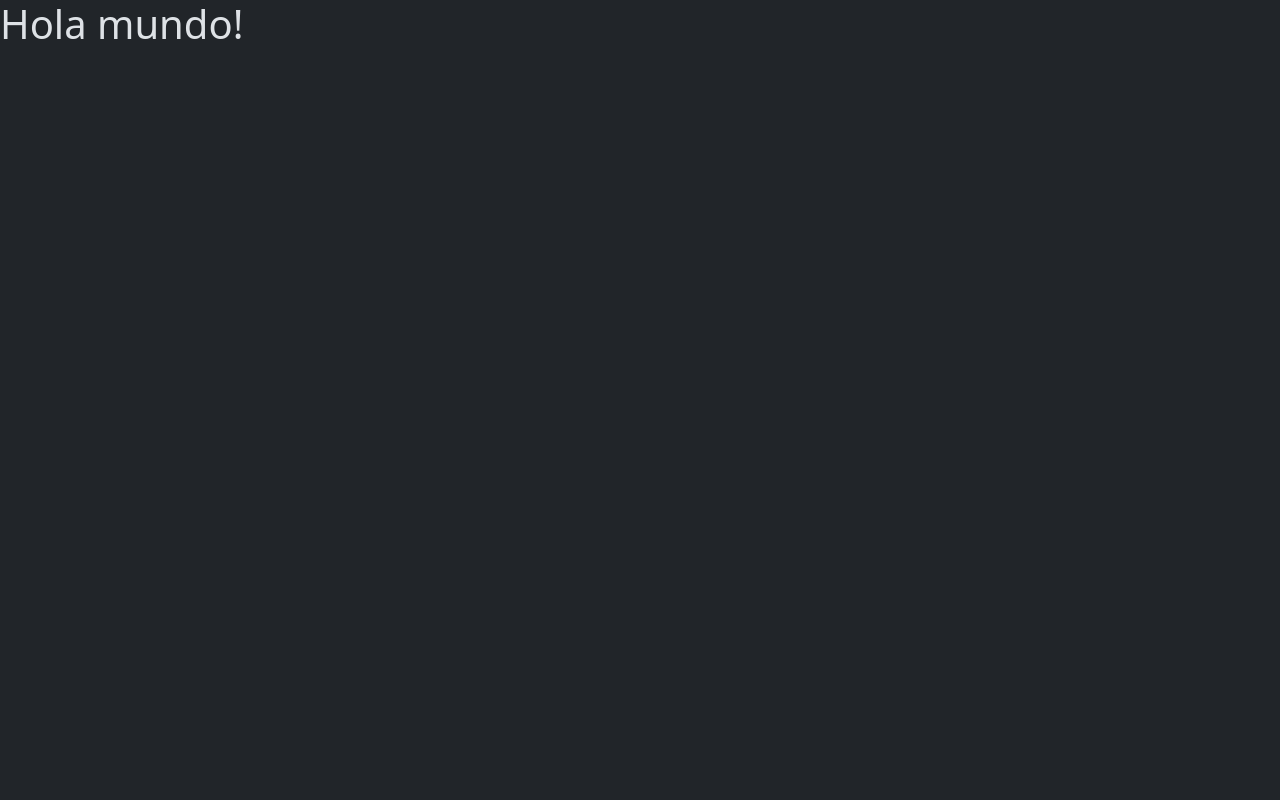
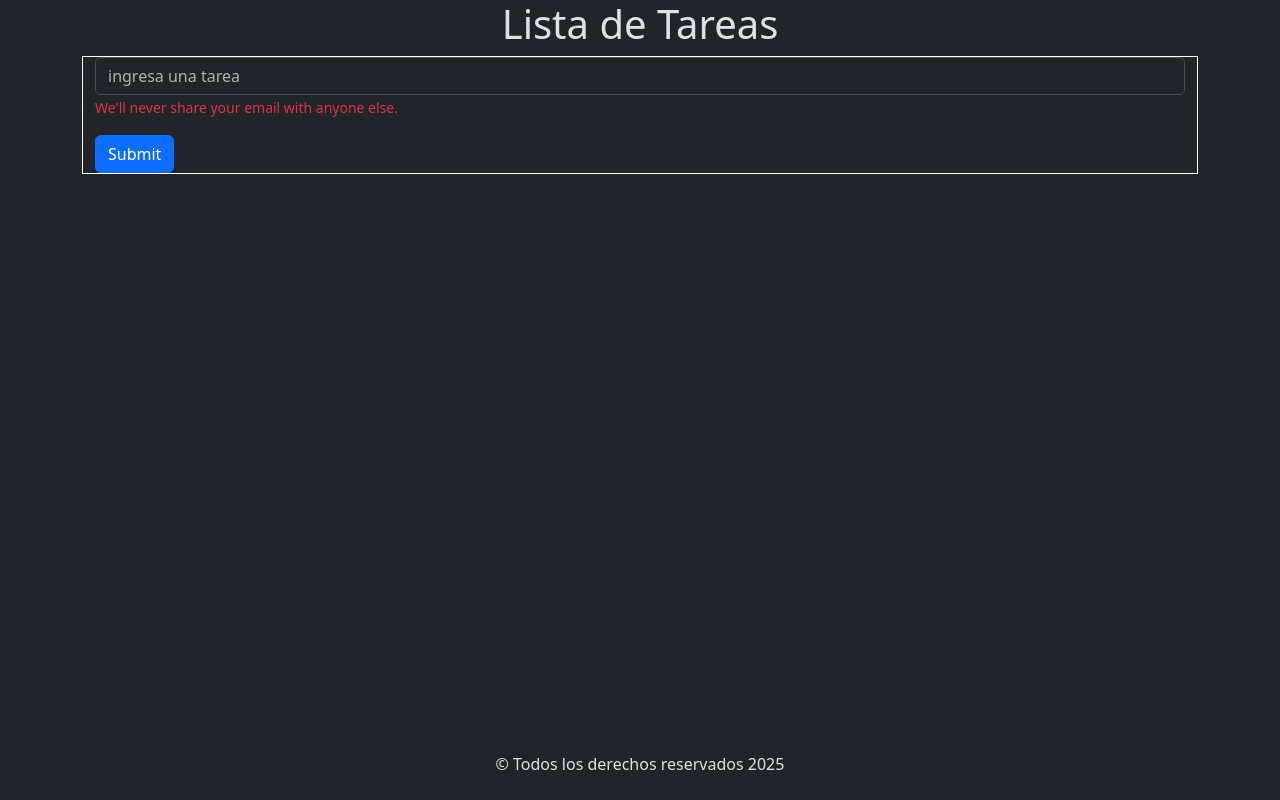
Before and after one commit to RoblesLuis2212/listaTareasBackend-Front-, a React (Vite) app: page / in a window 1280 px wide. Built offline with nearby package versions, Linux system fonts and the light colour scheme.

Commit message:
Agregamos un componente footer, lo ubicamos correctamente

```diff
--- a/src/App.jsx
+++ b/src/App.jsx
@@ -1,8 +1,16 @@
+import Footer from "./components/Footer";
+import "./index.css"
+import FormularioTarea from "./components/FormularioTarea";
+
 function App() {
 
   return (
     <>
-      <h1>Hola mundo!</h1>
+      <h1 className="text-center">Lista de Tareas</h1>
+      <main className="container">
+        <FormularioTarea />
+      </main>
+      <Footer />
     </>
   )
 }
--- /dev/null
+++ b/src/components/Footer.jsx
@@ -0,0 +1,11 @@
+import React from 'react';
+
+const Footer = () => {
+    return (
+        <footer className='container py-2 text-center'>
+            <p>&copy; Todos los derechos reservados 2025</p>
+        </footer>
+    );
+};
+
+export default Footer;
--- /dev/null
+++ b/src/components/FormularioTarea.jsx
@@ -0,0 +1,24 @@
+import React from 'react';
+import Button from 'react-bootstrap/Button';
+import Form from 'react-bootstrap/Form';
+
+
+const FormularioTarea = () => {
+    return (
+        <section className='container border border-white'>
+            <Form>
+                <Form.Group className="mb-3">
+                    <Form.Control type="text" placeholder="ingresa una tarea" />
+                    <Form.Text className="text-danger">
+                        We'll never share your email with anyone else.
+                    </Form.Text>
+                </Form.Group>
+                <Button variant="primary" type="submit">
+                    Submit
+                </Button>
+            </Form>
+        </section>
+    );
+};
+
+export default FormularioTarea;
--- a/src/index.css
+++ b/src/index.css
@@ -0,0 +1,8 @@
+#root{
+    display: flex;
+    flex-direction: column;
+    min-height: 100vh;
+}
+main{
+    flex-grow: 1;
+}
```
